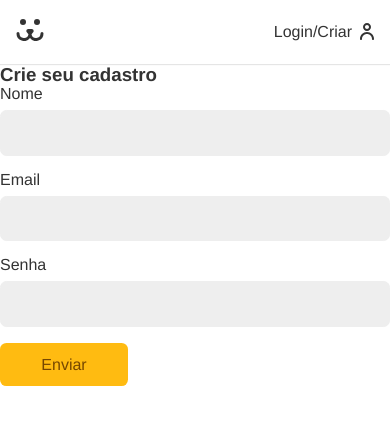
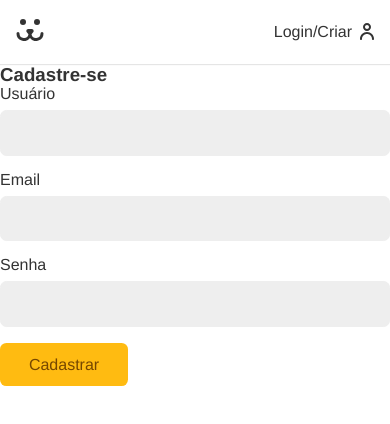
Before and after one commit to keilamadap/dogs-project, a React (Vite) app: page /login in a window 390 px wide. Both pictures are taken after a click on the button "Cadastro". Shown: the top 424 px of the page. Built offline with nearby package versions, Linux system fonts and the light colour scheme.

Commit message:
user create request

```diff
--- a/src/Api.js
+++ b/src/Api.js
@@ -36,3 +36,26 @@
     },
   };
 }
+
+export function LOST_PASSWORD(password) {
+  return {
+    url: API_URL + "/api/user",
+    options: {
+      method: "POST",
+    },
+    body: {},
+  };
+}
+
+export function USER_POST(body) {
+  return {
+    url: API_URL + "/api/user",
+    options: {
+      method: "POST",
+      headers: {
+        "Content-Type": "application/json",
+      },
+      body: JSON.stringify(body),
+    },
+  };
+}
--- /dev/null
+++ b/src/Helper/Error.jsx
@@ -0,0 +1,8 @@
+import React from "react";
+
+const Error = ({ error }) => {
+  if (!error) return null;
+  return <p style={{ color: "#f31", margin: "1rem 0" }}>{error}</p>;
+};
+
+export default Error;
--- /dev/null
+++ b/src/Hooks/useFetch.jsx
@@ -0,0 +1,35 @@
+import React from "react";
+
+const useFetch = () => {
+  const [data, setData] = React.useState(null);
+  const [error, setError] = React.useState(null);
+  const [loading, setLoading] = React.useState(false);
+
+  const request = React.useCallback(async (url, options) => {
+    let response;
+    let json;
+    try {
+      setError(null);
+      setLoading(true);
+      response = await fetch(url, options);
+      json = await response.json();
+      if (response.ok === false) throw new Error(json.message);
+    } catch (err) {
+      json = null;
+      setError(err.message);
+    } finally {
+      setData(json);
+      setLoading(false);
+      return { response, json };
+    }
+  }, []);
+
+  return {
+    data,
+    loading,
+    error,
+    request,
+  };
+};
+
+export default useFetch;
--- a/src/components/Login/Login.jsx
+++ b/src/components/Login/Login.jsx
@@ -5,6 +5,7 @@
 import LoginResetPassword from "./LoginResetPassword";
 import LoginCreate from "./LoginCreate";
 import { UserContext } from "../../context/UserContext";
+import styles from "./Login.module.css";
 
 const Login = () => {
   const { login } = useContext(UserContext);
@@ -12,7 +13,8 @@
   if (login === true) return <Navigate to="/conta" />;
 
   return (
-    <div>
+    <section className={styles.login}>
+      <div className={styles.forms}>
         <Routes>
           <Route path="/" element={<LoginForm />} />
           <Route path="/criar" element={<LoginCreate />} />
@@ -20,6 +22,7 @@
           <Route path="/resetar" element={<LoginResetPassword />} />
         </Routes>
       </div>
+    </section>
   );
 };
 
--- a/src/components/Login/Login.module.css
+++ b/src/components/Login/Login.module.css
@@ -1,8 +1,5 @@
 @import url("https://fonts.googleapis.com/css2?family=Quicksand&family=Roboto:wght@300&display=swap");
 
-.section {
-  padding: 15px;
-}
 .square {
   background-color: #ffbb11;
   height: 35px;
@@ -20,7 +17,7 @@
 .title {
   font-family: Quicksand;
   font-size: 40px;
-  position: absolute;
+  /* position: absolute; */
   color: #333;
 }
 
@@ -49,3 +46,29 @@
 .text {
   margin-bottom: 1rem;
 }
+
+.login {
+  display: grid;
+  grid-template-columns: 1fr 1fr;
+  min-height: 100vh;
+  gap: 2rem;
+}
+
+.login::before {
+  display: block;
+  content: "";
+  background: url("../../Assets/login.jpg") no-repeat center center;
+  background-size: cover;
+}
+
+@media (max-width: 40rem) {
+  .login {
+    grid-template-columns: 1fr;
+  }
+  .login::before {
+    display: none;
+  }
+  .forms {
+    max-width: 100%;
+  }
+}
--- a/src/components/Login/LoginCreate.jsx
+++ b/src/components/Login/LoginCreate.jsx
@@ -1,28 +1,46 @@
+import React from "react";
 import Input from "../Forms/Input";
+import Button from "../Forms/Button";
+import Error from "../../Helper/Error";
 import useForm from "../../Hooks/useForm";
-import Button from "../Forms/Button";
+import { USER_POST } from "../../api";
+import useFetch from "../../Hooks/useFetch";
+import { UserContext } from "../../context/UserContext";
 
 const LoginCreate = () => {
-  const { form, register } = useForm();
-  const name = useForm();
+  const username = useForm();
+  const email = useForm("email");
   const password = useForm();
-  const email = useForm();
 
-  const handleSubmit = (e) => {
-    e.preventDefault();
-    console.log(name.value);
-  };
+  const { userLogin } = React.useContext(UserContext);
+  const { loading, error, request } = useFetch();
+
+  async function handleSubmit(event) {
+    event.preventDefault();
+    const { url, options } = USER_POST({
+      username: username.value,
+      email: email.value,
+      password: password.value,
+    });
+    const { response } = await request(url, options);
+    if (response.ok) userLogin(username.value, password.value);
+  }
 
   return (
-    <div>
-      <form action="" onSubmit={handleSubmit}>
-        <h3>Crie seu cadastro</h3>
-        <Input label="Nome" name="name" {...name} />
-        <Input label="Email" name="email" {...email} />
-        <Input label="Senha" name="password" {...password} />
-        <Button type="submit">Enviar</Button>
+    <section className="animeLeft">
+      <h1 className="title">Cadastre-se</h1>
+      <form onSubmit={handleSubmit}>
+        <Input label="Usuário" type="text" name="username" {...username} />
+        <Input label="Email" type="email" name="email" {...email} />
+        <Input label="Senha" type="password" name="password" {...password} />
+        {loading ? (
+          <Button disabled>Cadastrando...</Button>
+        ) : (
+          <Button>Cadastrar</Button>
+        )}
+        <Error error={error} />
       </form>
-    </div>
+    </section>
   );
 };
 
--- a/src/components/Login/LoginForm.jsx
+++ b/src/components/Login/LoginForm.jsx
@@ -1,4 +1,4 @@
-import React, { useContext } from "react";
+import React, { useContext, useEffect } from "react";
 import { Link, Navigate, useNavigate } from "react-router-dom";
 import Input from "../Forms/Input";
 import Button from "../Forms/Button";
@@ -19,6 +19,15 @@
       userLogin(username.value, password.value);
     }
   }
+
+  useEffect(() => {
+    const fullname = "15165165165165165.556165165165165";
+    let firstname = fullname.slice(0, fullname.indexOf("."));
+    let lastname = fullname.slice(fullname.indexOf("."));
+    console.log("first", Number(firstname));
+
+    console.log("last", lastname);
+  }, []);
 
   return (
     <section className={styles.section}>
```
Lines whose indentation alone changed are shown as unchanged.
